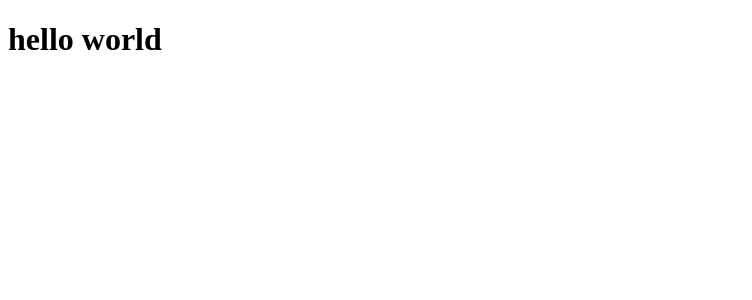
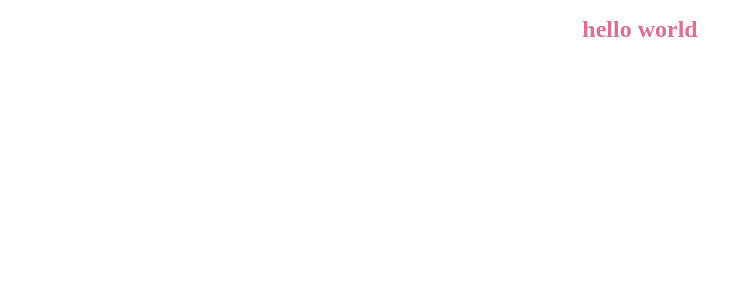
Before and after one commit to koranins/typescript-react-boilerplate, a React app: page / in a window 1280 px wide. Shown: the top 300 px of the page, without its empty margins (0-752 px from the left). Built offline with nearby package versions, Linux system fonts and the light colour scheme.

Commit message:
Add styled-components support.

```diff
--- a/babel.config.js
+++ b/babel.config.js
@@ -3,5 +3,6 @@ module.exports = function(api) {
 
   return {
     presets: ['@babel/react', '@babel/preset-typescript'],
+    plugins: [['babel-plugin-styled-components', { ssr: false }]],
   };
 };
--- a/package.json
+++ b/package.json
@@ -15,11 +15,13 @@
     "@babel/preset-typescript": "^7.3.3",
     "@types/html-webpack-plugin": "^3.2.1",
     "@types/node": "^12.6.8",
+    "@types/styled-components": "^4.1.18",
     "@types/webpack": "^4.32.1",
     "@types/webpack-dev-server": "^3.1.7",
     "@typescript-eslint/eslint-plugin": "^1.13.0",
     "@typescript-eslint/parser": "^1.13.0",
     "babel-loader": "^8.0.6",
+    "babel-plugin-styled-components": "^1.10.6",
     "eslint": "^6.1.0",
     "eslint-config-prettier": "^6.0.0",
     "eslint-plugin-prettier": "^3.1.0",
@@ -39,6 +41,7 @@
     "@types/react-dom": "^16.8.5",
     "prop-types": "^15.7.2",
     "react": "^16.8.6",
-    "react-dom": "^16.8.6"
+    "react-dom": "^16.8.6",
+    "styled-components": "^4.3.2"
   }
 }
--- a/src/components/App.tsx
+++ b/src/components/App.tsx
@@ -1,11 +1,18 @@
 import React, { ReactElement } from 'react';
 import PropTypes from 'prop-types';
+import styled from 'styled-components';
+
+const Title = styled.h1`
+  font-size: 1.5em;
+  text-align: center;
+  color: palevioletred;
+`;
 
 type AppProps = {
   what: string;
 };
 
-const App: React.FC<AppProps> = ({ what }): ReactElement => <h1>hello {what}</h1>;
+const App: React.FC<AppProps> = ({ what }): ReactElement => <Title>hello {what}</Title>;
 
 App.propTypes = {
   what: PropTypes.string,
```
Also changed, not shown: 1 other file (tests, documents, lock files or other folders).
